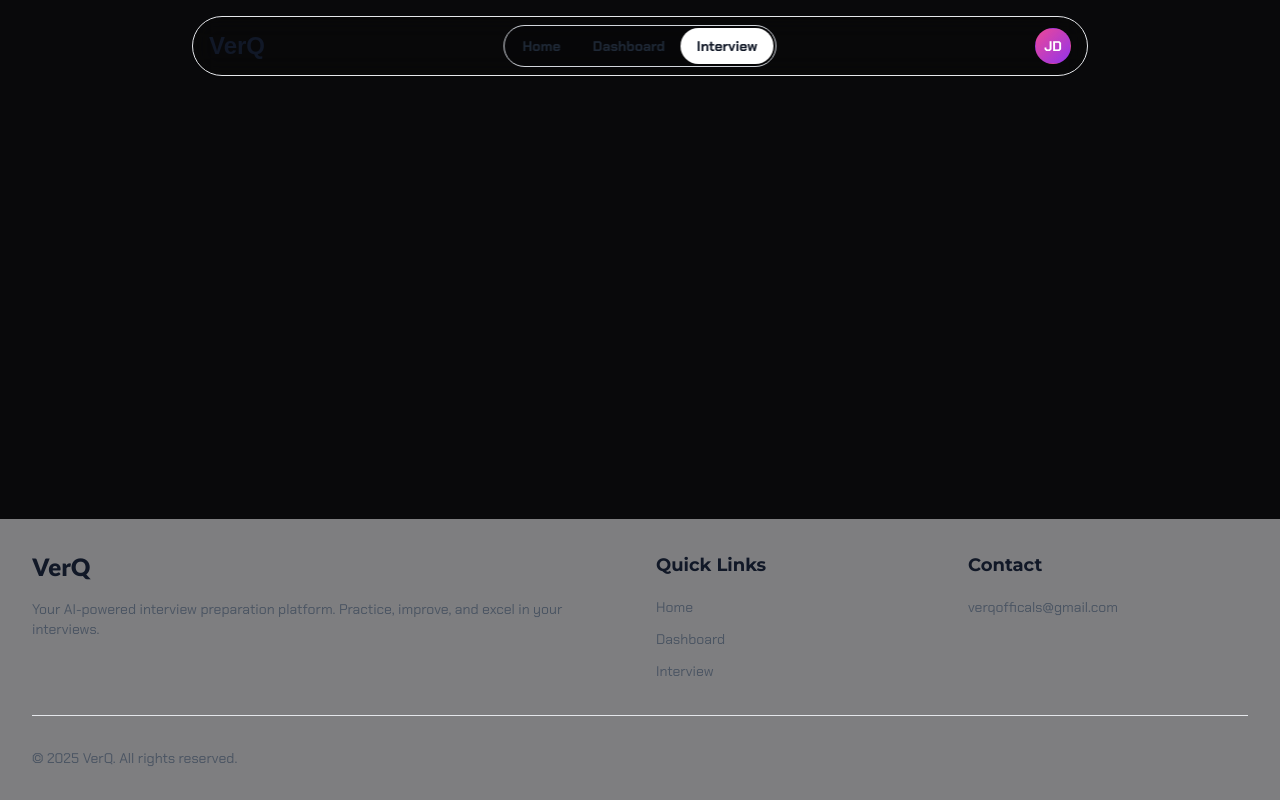
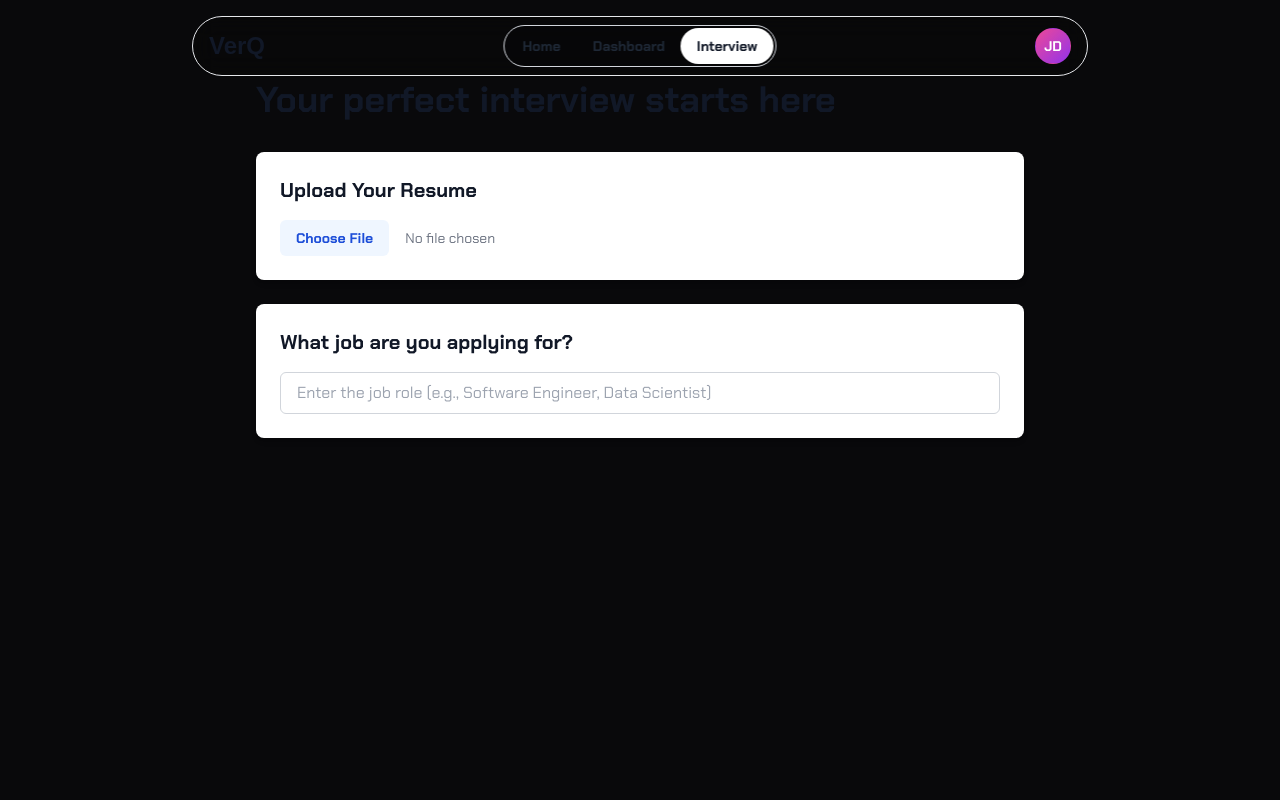
Before and after one commit to The-Codesmokers/verq, a React (Vite) app in the folder frontend/: page /interview in a window 1280 px wide. Shown: the top 800 px of the page. Built offline with nearby package versions, Linux system fonts and the light colour scheme; no server answers; a web font is replaced by a local one.

Commit message:
iniitialised inteview page, added propoer routes

```diff
--- a/frontend/src/pages/Interview.jsx
+++ b/frontend/src/pages/Interview.jsx
@@ -1,8 +1,69 @@
+import { useState } from 'react';
+
 function Interview() {
+  const [resume, setResume] = useState(null);
+  const [jobRole, setJobRole] = useState('');
+
+  const handleResumeUpload = (event) => {
+    const file = event.target.files[0];
+    if (file && file.type === 'application/pdf') {
+      setResume(file);
+    } else {
+      alert('Please upload a PDF file');
+    }
+  };
+
   return (
-    <div className="min-h-screen p-8">
-      <h1 className="text-3xl font-bold text-gray-900 dark:text-gray-100">Take Interview</h1>
-      <p className="mt-4 text-gray-600 dark:text-gray-400">Your interview interface will appear here.</p>
+    <div className="min-h-screen pt-20 px-8">
+      <div className="max-w-3xl mx-auto">
+        <h1 className="text-4xl font-bold text-gray-900 dark:text-gray-100 mb-8">
+          Your perfect interview starts here
+        </h1>
+
+        <div className="space-y-6">
+          {/* Resume Upload Section */}
+          <div className="bg-white dark:bg-gray-800 p-6 rounded-lg shadow-md">
+            <h2 className="text-xl font-semibold text-gray-900 dark:text-gray-100 mb-4">
+              Upload Your Resume
+            </h2>
+            <div className="flex items-center space-x-4">
+              <input
+                type="file"
+                accept=".pdf"
+                onChange={handleResumeUpload}
+                className="block w-full text-sm text-gray-500
+                  file:mr-4 file:py-2 file:px-4
+                  file:rounded-md file:border-0
+                  file:text-sm file:font-semibold
+                  file:bg-blue-50 file:text-blue-700
+                  hover:file:bg-blue-100
+                  dark:file:bg-blue-900 dark:file:text-blue-100"
+              />
+              {resume && (
+                <span className="text-sm text-gray-600 dark:text-gray-400">
+                  {resume.name}
+                </span>
+              )}
+            </div>
+          </div>
+
+          {/* Job Role Section */}
+          <div className="bg-white dark:bg-gray-800 p-6 rounded-lg shadow-md">
+            <h2 className="text-xl font-semibold text-gray-900 dark:text-gray-100 mb-4">
+              What job are you applying for?
+            </h2>
+            <input
+              type="text"
+              value={jobRole}
+              onChange={(e) => setJobRole(e.target.value)}
+              placeholder="Enter the job role (e.g., Software Engineer, Data Scientist)"
+              className="w-full px-4 py-2 border border-gray-300 rounded-md
+                focus:outline-none focus:ring-2 focus:ring-blue-500
+                dark:bg-gray-700 dark:border-gray-600 dark:text-white"
+            />
+          </div>
+        </div>
+      </div>
     </div>
   );
 }
--- a/frontend/src/routes/index.jsx
+++ b/frontend/src/routes/index.jsx
@@ -2,13 +2,15 @@ import { Routes, Route } from 'react-router-dom';
 import Login from '../pages/Login';
 import Register from '../pages/Register';
 import LandingPage from '../pages/LandingPage';
+import Interview from '../pages/interview';
 
 export const AppRoutes = () => {
   return (
     <Routes>
+      <Route path="/" element={<LandingPage />} />
       <Route path="/login" element={<Login />} />
       <Route path="/register" element={<Register />} />
-      <Route path="/" element={<LandingPage />} />
+      <Route path="/interview" element={<Interview />} />
     </Routes>
   );
 };
```
Also changed, not shown: 1 other file (tests, documents, lock files or other folders).
